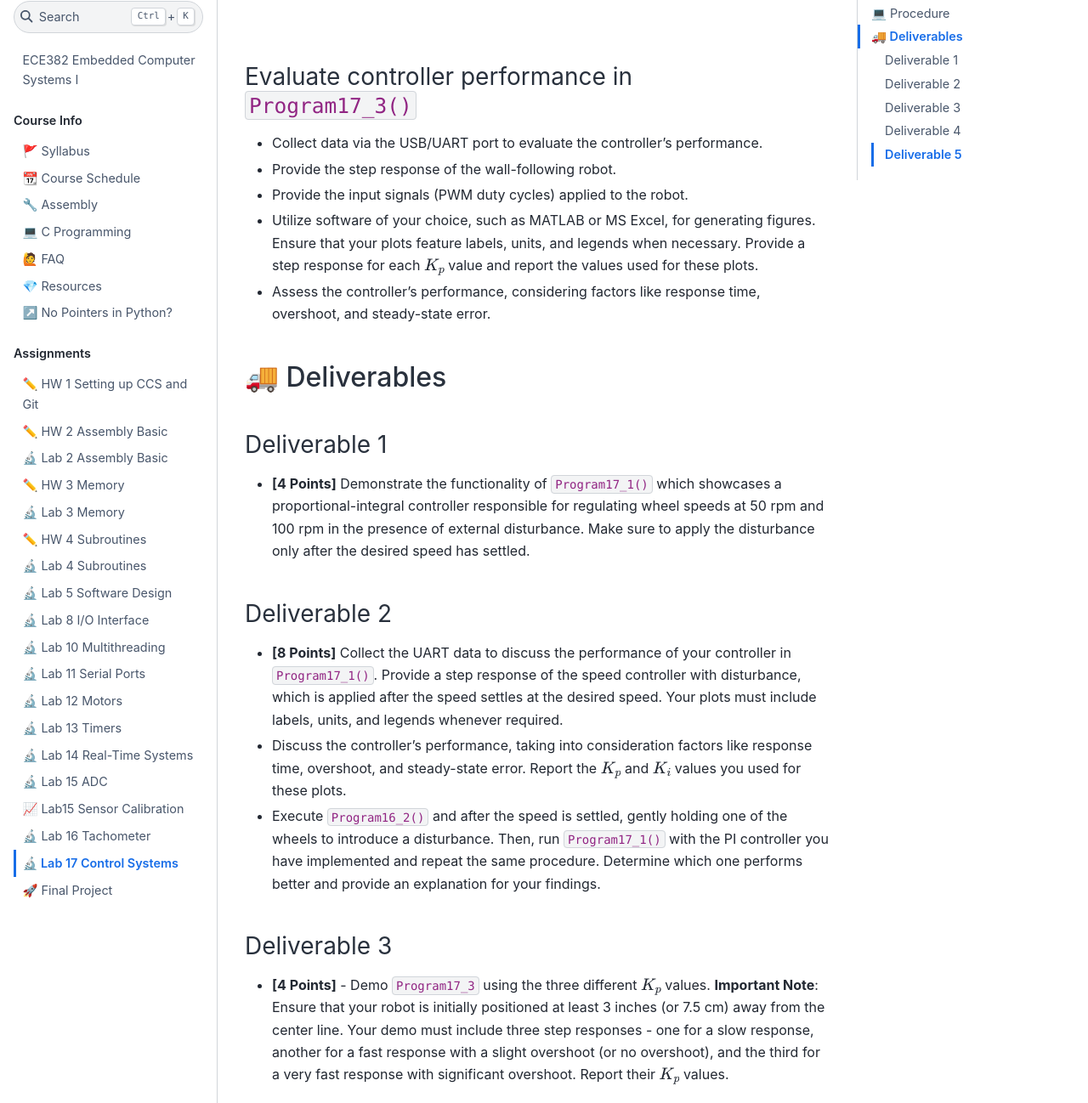
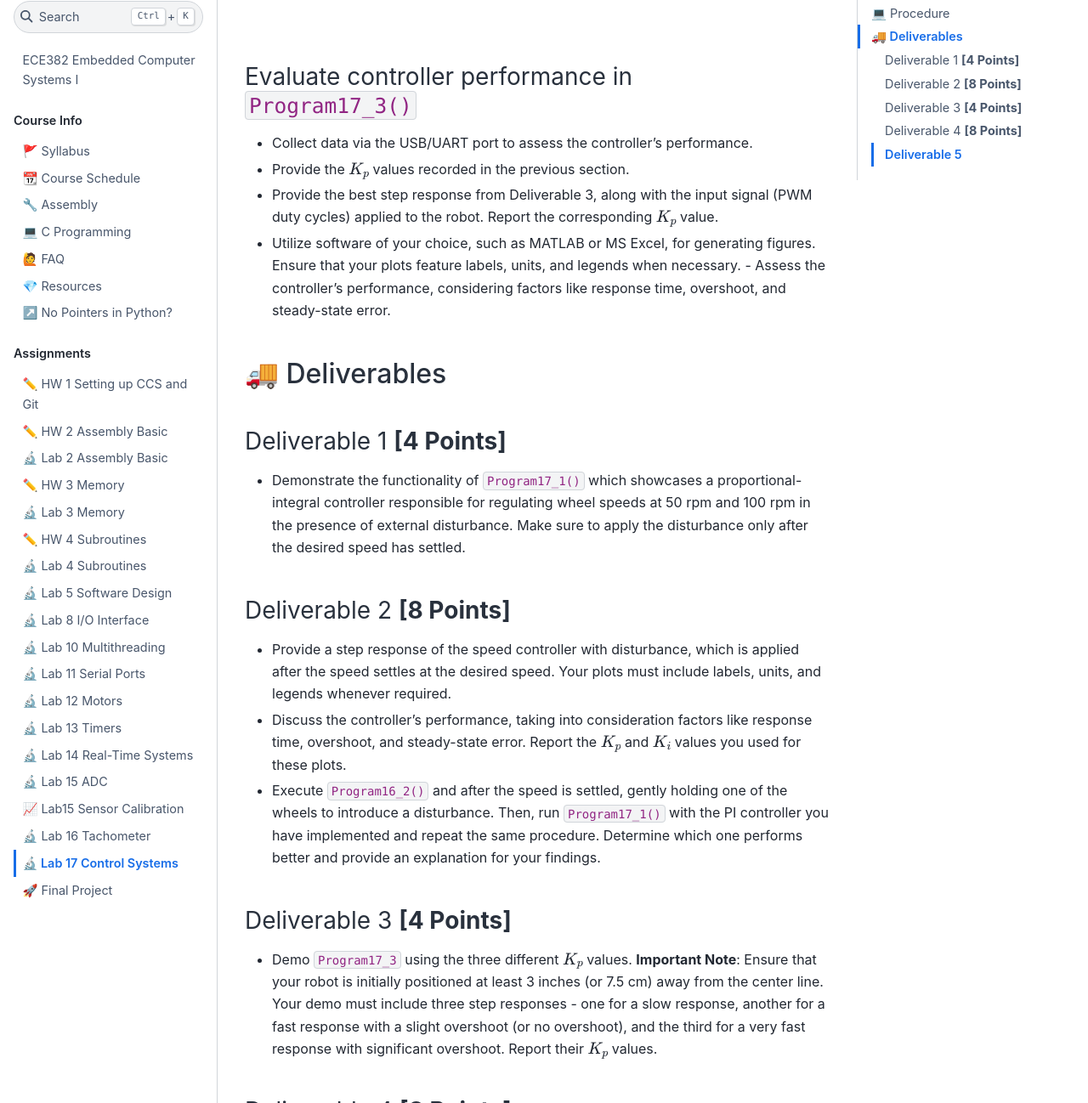
Before and after one commit to USAFA-ECE/ece382, a Jupyter Book: the page built from docs/Assignments/lab17.md, in a window 1280 px wide and 1400 px high, scrolled down 5176 px, cut to the strip 102-1400 px from the top of the window. Shown: the whole strip at 85% size. Built offline with Jupyter Book 1.0.4 settings and Sphinx 7.4.7 and the Sphinx Book theme 1.1.4, drawn with Linux system fonts in a browser that asks for light colours; some of the changed text lies outside the part shown.

Commit message:
Updated Lab17

```diff
--- a/docs/Assignments/lab17.md
+++ b/docs/Assignments/lab17.md
@@ -111,28 +111,27 @@ Take this part very seriously. The critical component of your final report will
 
 ### Evaluate controller performance in `Program17_3()`
 
-- Collect data via the USB/UART port to evaluate the controller's performance.
-- Provide the step response of the wall-following robot.
-- Provide the input signals (PWM duty cycles) applied to the robot.
-- Utilize software of your choice, such as MATLAB or MS Excel, for generating figures. Ensure that your plots feature labels, units, and legends when necessary. Provide a step response for each $K_p$ value and report the values used for these plots.
-- Assess the controller's performance, considering factors like response time, overshoot, and steady-state error.
+- Collect data via the USB/UART port to assess the controller's performance.
+- Provide the $K_p$ values recorded in the previous section.
+- Provide the best step response from Deliverable 3, along with the input signal (PWM duty cycles) applied to the robot. Report the corresponding $K_p$ value.
+- Utilize software of your choice, such as MATLAB or MS Excel, for generating figures. Ensure that your plots feature labels, units, and legends when necessary. - Assess the controller's performance, considering factors like response time, overshoot, and steady-state error.
 
 ## 🚚 Deliverables
 
-### Deliverable 1
-- **[4 Points]**  Demonstrate the functionality of `Program17_1()` which showcases a proportional-integral controller responsible for regulating wheel speeds at 50 rpm and 100 rpm in the presence of external disturbance. Make sure to apply the disturbance only after the desired speed has settled.
+### Deliverable 1 **[4 Points]**
+- Demonstrate the functionality of `Program17_1()` which showcases a proportional-integral controller responsible for regulating wheel speeds at 50 rpm and 100 rpm in the presence of external disturbance. Make sure to apply the disturbance only after the desired speed has settled.
 
 
-### Deliverable 2
-- **[8 Points]**  Collect the UART data to discuss the performance of your controller in `Program17_1()`.  Provide a step response of the speed controller with disturbance, which is applied after the speed settles at the desired speed. Your plots must include labels, units, and legends whenever required.
+### Deliverable 2  **[8 Points]**
+- Provide a step response of the speed controller with disturbance, which is applied after the speed settles at the desired speed. Your plots must include labels, units, and legends whenever required.
 - Discuss the controller's performance, taking into consideration factors like response time, overshoot, and steady-state error.  Report the $K_p$ and $K_i$ values you used for these plots.
 - Execute `Program16_2()` and after the speed is settled, gently holding one of the wheels to introduce a disturbance. Then, run `Program17_1()` with the PI controller you have implemented and repeat the same procedure. Determine which one performs better and provide an explanation for your findings.
 
-### Deliverable 3
-- **[4 Points]**  - Demo `Program17_3` using the three different $K_p$ values. **Important Note**: Ensure that your robot is initially positioned at least 3 inches (or 7.5 cm) away from the center line. Your demo must include three step responses - one for a slow response, another for a fast response with a slight overshoot (or no overshoot), and the third for a very fast response with significant overshoot. Report their $K_p$ values.
+### Deliverable 3 **[4 Points]**
+- Demo `Program17_3` using the three different $K_p$ values. **Important Note**: Ensure that your robot is initially positioned at least 3 inches (or 7.5 cm) away from the center line. Your demo must include three step responses - one for a slow response, another for a fast response with a slight overshoot (or no overshoot), and the third for a very fast response with significant overshoot. Report their $K_p$ values.
 
-### Deliverable 4
-- **[8 Points]**  Collect data via the USB/UART port to evaluate the controller's performance. Provide the step response of the wall-following robot and the input signals (PWM duty cycles) applied to the robot. Provide a step response for each $K_p$ value and report the values used for these plots. Assess the controller's performance, considering factors like response time, overshoot, and steady-state error.
+### Deliverable 4 **[8 Points]**
+- Collect data via the USB/UART port to assess the controller's performance. Provide the $K_p$ values recorded in the previous section. Provide the best step response from Deliverable 3, along with the input signal (PWM duty cycles) applied to the robot. Report the corresponding $K_p$ value. Assess the controller's performance, considering factors like response time, overshoot, and steady-state error.
 
 ### Deliverable 5
 - **[5.5 Points]** Ensure that you provide comments in your code for clarity and push your code to your repository using git.
```
